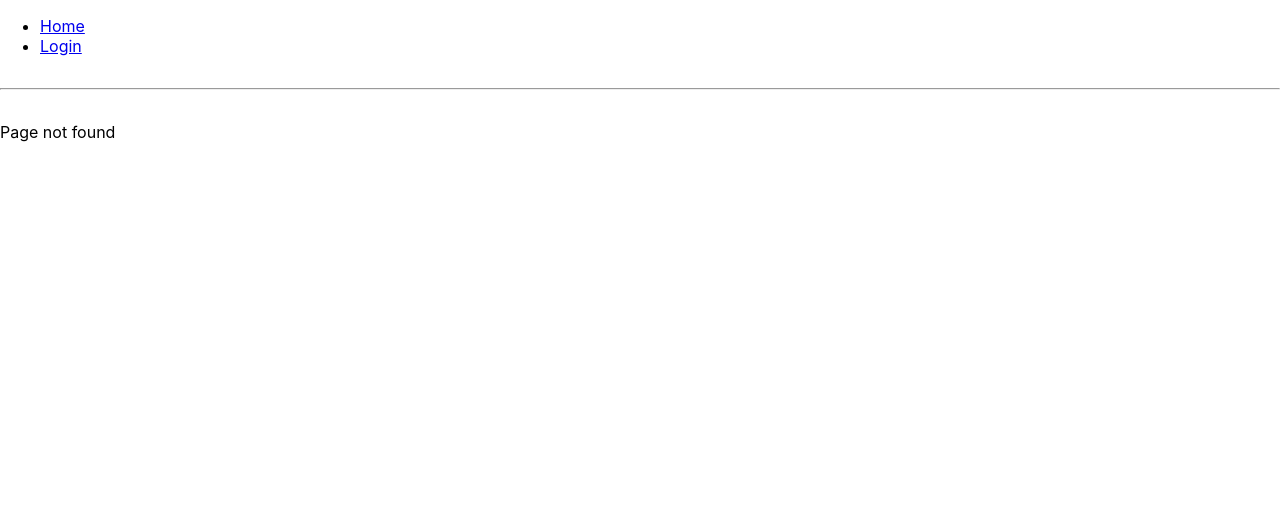
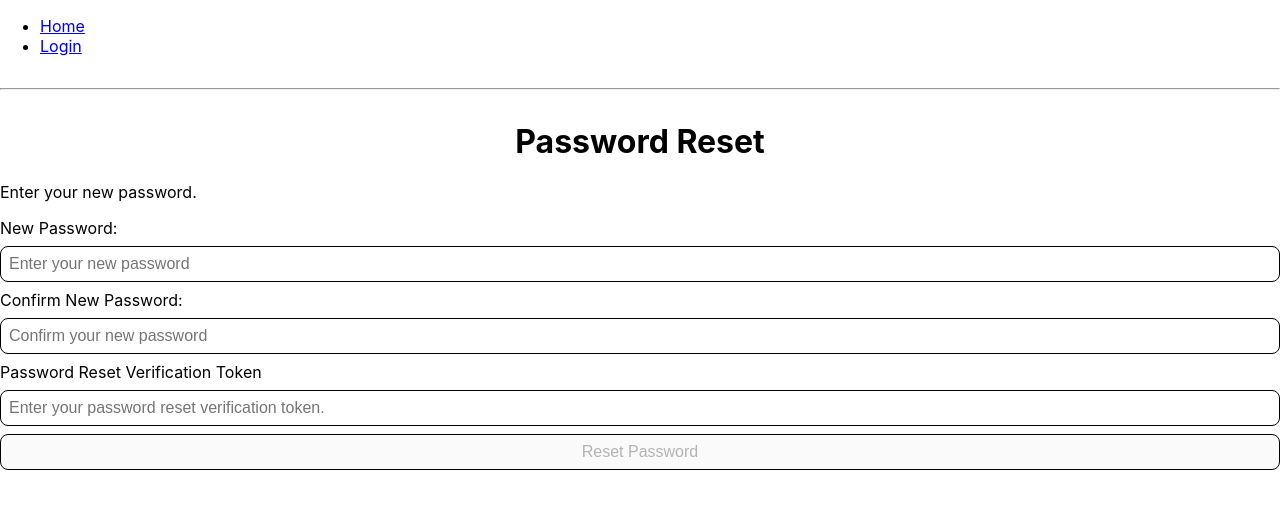
Before and after one commit to ahmetkca/React-Authentication, a React (Vite) app in the folder front-end/: page /reset-password in a window 1280 px wide. Before the commit this address had no page. Shown: the top 508 px of the page. Built offline with nearby package versions, Linux system fonts and the light colour scheme.

Commit message:
Modified reset password endpoint and page for AWS Cognito

```diff
--- a/front-end/src/components/MyRoutes.jsx
+++ b/front-end/src/components/MyRoutes.jsx
@@ -23,7 +23,7 @@ export const MyRoutes = () => {
                             <UserInfoPage />
                         </ProtectedRoute>} />
                 <Route path="verify-email" element={<SixDigitEmailVerificationCodePage />} />
-                <Route path="reset-password/:passwordResetToken" element={<PasswordResetLandingPage />} />
+                <Route path="reset-password" element={<PasswordResetLandingPage />} />
                 <Route path="forgot-password" element={<ForgotPasswordPage />} />
                 <Route path="verify-email/:verificationToken" element={<EmailVerificationLandingPage />} />
                 <Route path="please-verify" element={<VerifyEmail />} />
--- a/front-end/src/pages/PasswordResetFail.jsx
+++ b/front-end/src/pages/PasswordResetFail.jsx
@@ -1,12 +1,13 @@
 
 import { useNavigate } from "react-router-dom"
 
-export const PasswordResetFail = () => {
+export const PasswordResetFail = ({ errorMessage }) => {
 
     const navigate = useNavigate();
 
     return (
         <div>
+            <div className="fail">{errorMessage}</div>
             <h1>Password Reset Failed</h1>
             <p>Your password reset failed. Please try again.</p>
             <button onClick={() => navigate("/login")}>Log In</button>
--- a/front-end/src/pages/PasswordResetLandingPage.jsx
+++ b/front-end/src/pages/PasswordResetLandingPage.jsx
@@ -1,16 +1,19 @@
 import { useState } from "react";
-import { useParams } from "react-router-dom";
+import { useParams, useSearchParams } from "react-router-dom";
 import axios from "axios";
 import PasswordResetFail from "./PasswordResetFail";
 import PasswordResetSuccess from "./PasswordResetSuccess";
 
 
 export const PasswordResetLandingPage = () => {
-    const { passwordResetToken } = useParams();
+    const [searchParams] = useSearchParams();
+    const email = searchParams.get("email");
     const [passwordValue, setPasswordValue] = useState("");
     const [confirmPasswordValue, setConfirmPasswordValue] = useState("");
+    const [verificationToken, setVerificationToken] = useState("");
     const [isSuccess, setIsSuccess] = useState(false);
     const [isFail, setIsFail] = useState(false);
+    const [errorMessage, setErrorMessage] = useState("");
 
     const handleSubmit = async (e) => {
         e.preventDefault();
@@ -19,18 +22,20 @@ export const PasswordResetLandingPage = () => {
         }
         try {
             const response = await axios.put(`http://localhost:8080/api/reset-password`, {
-                passwordResetToken,
-                password: passwordValue
+                verificationToken,
+                newPassword: passwordValue,
+                email
             });
             setIsSuccess(true);
         } catch (error) {
             console.error(error);
+            setErrorMessage(error.response.data.error);
             setIsFail(true);
         }
     }
 
     if (isSuccess) return <PasswordResetSuccess />;
-    if (isFail) return <PasswordResetFail />;
+    if (isFail) return <PasswordResetFail errorMessage={errorMessage} />;
 
     return (
         <div>
@@ -38,7 +43,7 @@ export const PasswordResetLandingPage = () => {
             <p>Enter your new password.</p>
             <form onSubmit={handleSubmit}>
                 <div className="form-group">
-                    <label htmlFor="password">Password</label>
+                    <label htmlFor="password">New Password:</label>
                     <input
                         type="password"
                         name="password"
@@ -48,7 +53,7 @@ export const PasswordResetLandingPage = () => {
                         placeholder="Enter your new password" />
                 </div>
                 <div className="form-group">
-                    <label htmlFor="confirmPassword">Confirm Password</label>
+                    <label htmlFor="confirmPassword">Confirm New Password:</label>
                     <input
                         type="password"
                         name="confirmPassword"
@@ -58,8 +63,20 @@ export const PasswordResetLandingPage = () => {
                         placeholder="Confirm your new password" />
                 </div>
                 <div className="form-group">
+                    <label htmlFor="verificationToken">Password Reset Verification Token</label>
+                    <input
+                        type="text"
+                        name="verificationToken"
+                        value={verificationToken}
+                        onChange={(e) => setVerificationToken(e.target.value)}
+                        className="form-control"
+                        placeholder="Enter your password reset verification token." />
+                </div>
+                <div className="form-group">
+                    {passwordValue}
+                    {confirmPasswordValue}
                     <button
-                        disabled={(!passwordValue || !confirmPasswordValue) && passwordValue !== confirmPasswordValue}
+                        disabled={verificationToken === "" || passwordValue === "" || passwordValue !== confirmPasswordValue}
                         type="submit" className="btn btn-primary">Reset Password</button>
                 </div>
             </form>
```
Also changed, not shown: 1 other file (tests, documents, lock files or other folders).
